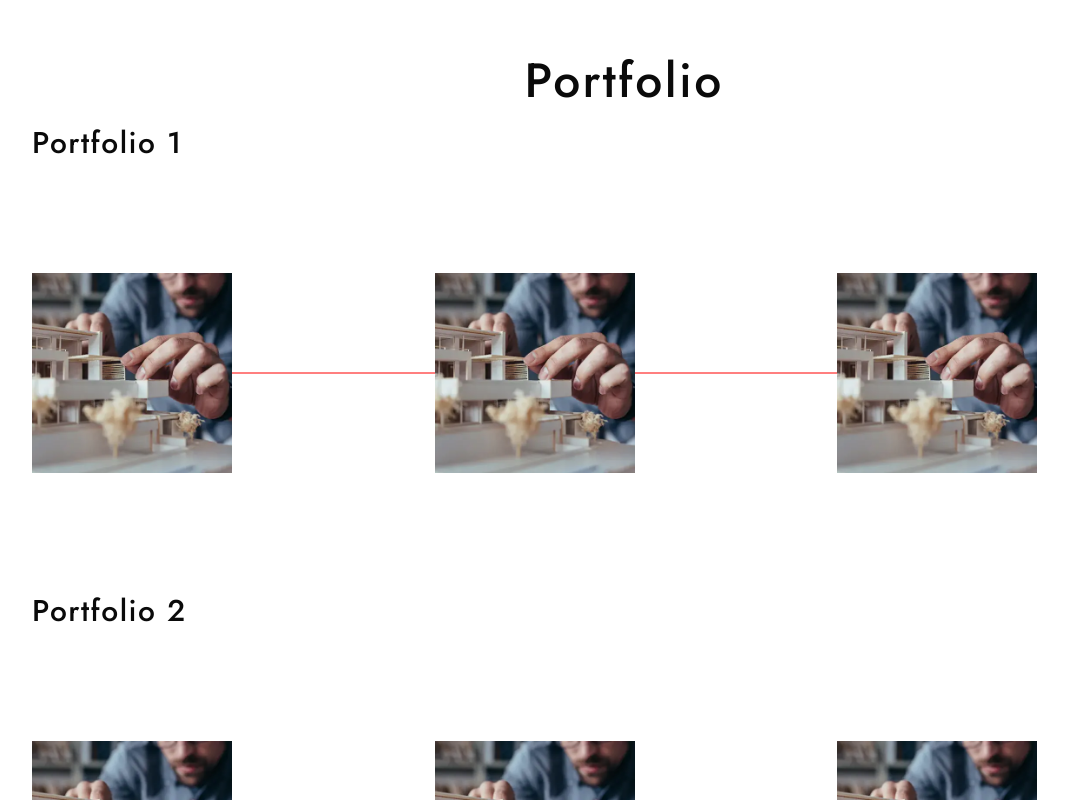
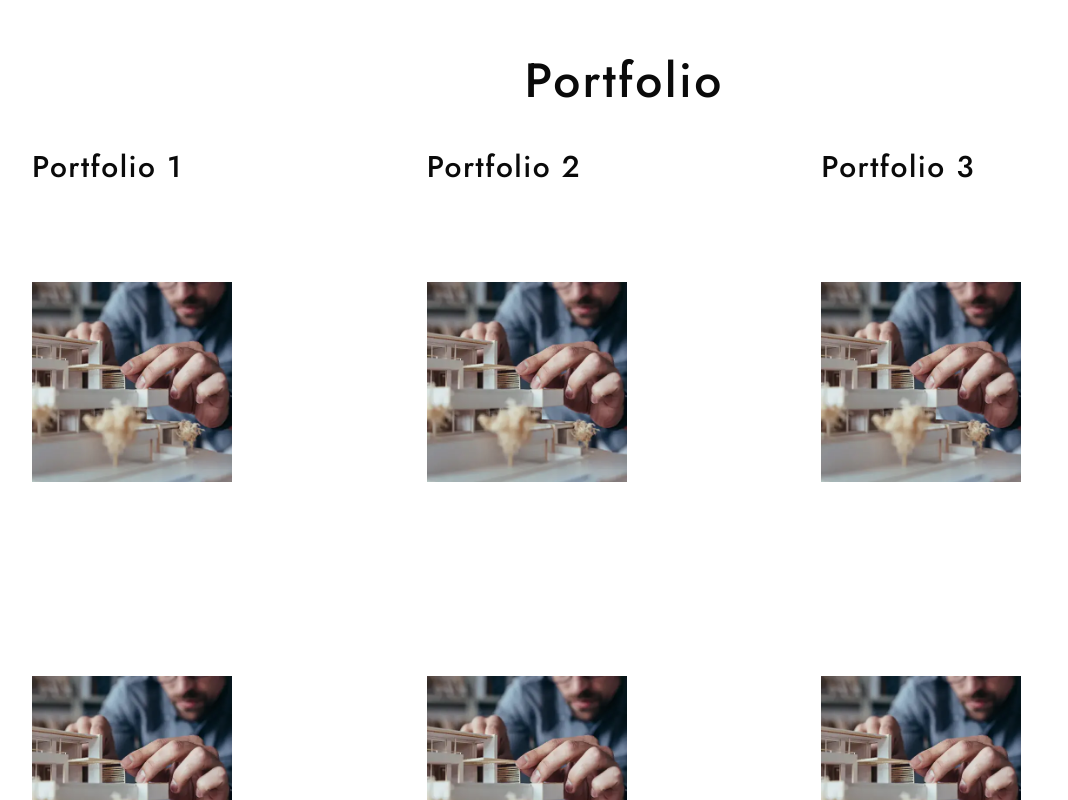
Before and after one commit to ponnu9841/marian-architect, a Next.js app: page / in a window 1280 px wide. Shown: the part 1720-2520 px from the top of the page, without its empty margins (16-1084 px from the left). Built offline with nearby package versions, Linux system fonts and the light colour scheme.

Commit message:
Changes to portfolio with 3 columns

```diff
--- a/next.config.ts
+++ b/next.config.ts
@@ -3,6 +3,12 @@
 const nextConfig: NextConfig = {
   /* config options here */
   reactStrictMode: true,
+  eslint: {
+    ignoreDuringBuilds: true,
+  },
+  typescript: {
+    ignoreBuildErrors: true,
+  },
 };
 
 export default nextConfig;
--- a/src/components/layout/header.tsx
+++ b/src/components/layout/header.tsx
@@ -1,7 +1,7 @@
 import { useEffect, useRef, useState } from "react";
 import NextImage from "../ui/Image";
 import Link from "next/link";
-import { ThemeToggle } from "./ThemeToggle";
+// import { ThemeToggle } from "./ThemeToggle";
 import {
 	Sheet,
 	SheetContent,
@@ -68,15 +68,15 @@
 									<Link
 										key={item.name}
 										href={item.link}
-										className="inline-flex items-center px-1 text-base tracking-wider"
+										className="inline-flex items-center px-1 text-base tracking-wider hover:text-primary trnsition-all duration-300"
 									>
 										{item.name}
 									</Link>
 								</li>
 							))}
-							<div className="ml-5">
+							{/* <div className="ml-5">
 								<ThemeToggle />
-							</div>
+							</div> */}
 						</ul>
 						<div className="md:hidden flex items-center z-50">
 							<Sheet open={isOpen} onOpenChange={setIsOpen}>
@@ -101,7 +101,7 @@
 											<Link
 												key={item.name}
 												href={item.link}
-												className="text-gray-600 hover:text-gray-900 block px-3 py-2 text-base font-medium"
+												className="text-gray-600 hover:text-primary block px-3 py-2 text-base font-medium"
 												onClick={() => setIsOpen(false)}
 											>
 												{item.name}
--- a/src/components/layout/preloader.tsx
+++ b/src/components/layout/preloader.tsx
@@ -1,9 +1,8 @@
 import React, { useEffect, useRef } from "react";
-import { Teko } from "next/font/google";
+import NextImage from "../ui/Image";
 
-const teko = Teko({ subsets: ['latin'] })
 
-export default function PreLoader() {
+export default function LoaderAnimation() {
 	const loaderRef = useRef<HTMLDivElement | null>(null);
 	const preloaderRef = useRef<HTMLDivElement | null>(null);
 
@@ -14,9 +13,32 @@
 		}, 1000);
 	}, []);
 	return (
-		<div id="preloader" ref={preloaderRef} className={teko.className + " text-3xl"}>
+		<div
+			id="preloader"
+			ref={preloaderRef}
+			className="text-3xl"
+		>
 			<div className="loading-text" ref={loaderRef}>
-				Loading
+				<div role="status" className="relative">
+					<svg
+						aria-hidden="true"
+						className="w-[150px] h-[150px] text-gray-200 animate-spin dark:text-gray-600 fill-primary"
+						viewBox="0 0 100 101"
+						fill="none"
+						xmlns="http://www.w3.org/2000/svg"
+					>
+						<path
+							d="M100 50.5908C100 78.2051 77.6142 100.591 50 100.591C22.3858 100.591 0 78.2051 0 50.5908C0 22.9766 22.3858 0.59082 50 0.59082C77.6142 0.59082 100 22.9766 100 50.5908ZM9.08144 50.5908C9.08144 73.1895 27.4013 91.5094 50 91.5094C72.5987 91.5094 90.9186 73.1895 90.9186 50.5908C90.9186 27.9921 72.5987 9.67226 50 9.67226C27.4013 9.67226 9.08144 27.9921 9.08144 50.5908Z"
+							fill="currentColor"
+						/>
+						<path
+							d="M93.9676 39.0409C96.393 38.4038 97.8624 35.9116 97.0079 33.5539C95.2932 28.8227 92.871 24.3692 89.8167 20.348C85.8452 15.1192 80.8826 10.7238 75.2124 7.41289C69.5422 4.10194 63.2754 1.94025 56.7698 1.05124C51.7666 0.367541 46.6976 0.446843 41.7345 1.27873C39.2613 1.69328 37.813 4.19778 38.4501 6.62326C39.0873 9.04874 41.5694 10.4717 44.0505 10.1071C47.8511 9.54855 51.7191 9.52689 55.5402 10.0491C60.8642 10.7766 65.9928 12.5457 70.6331 15.2552C75.2735 17.9648 79.3347 21.5619 82.5849 25.841C84.9175 28.9121 86.7997 32.2913 88.1811 35.8758C89.083 38.2158 91.5421 39.6781 93.9676 39.0409Z"
+							fill="currentFill"
+						/>
+					</svg>
+					<span className="sr-only">Loading...</span>
+                    <NextImage src="/logo.png" className="aspect-square max-w-[100px] absolute left-1/2 top-1/2 -translate-x-1/2 -translate-y-1/2" />
+				</div>
 			</div>
 		</div>
 	);
--- a/src/components/section/portfolio/index.tsx
+++ b/src/components/section/portfolio/index.tsx
@@ -19,27 +19,27 @@
 export default function Portfolio() {
 	return (
 		<div className="container my-24">
-			<Heading title="Portfolio" variant="h2" className="text-center" />
+			<Heading title="Portfolio" variant="h2" className="text-center mb-6" />
+			<div className="flex gap-6">
 				{portfolios.map((portfolio, index) => (
-				<div className="mt-5" key={index}>
+					<div className="mt-5 w-full md:w-[calc(33.33%-1.5rem)]" key={index}>
+						<div className="relative">
+							{/* <div className="absolute w-[1.5px] h-2/3 left-0 top-0 bg-primary mt-36"></div> */}
 							<Heading title={portfolio.title} variant="h3" className="mb-3" />
-					<div
-						className="relative grid grid-cols-1 md:grid-cols-2 lg:grid-cols-3 gap-6"
-						key={index}
-					>
-						<div className="absolute top-1/2 -translate-y-1/2 bg-primary h-[1px] w-[calc(66%+1.5rem)] z-10"></div>
+							<div className="flex flex-col gap-6" key={index}>
 								{portfolio.images.map((image, index2) => (
-							<div key={index2}>
 									<NextImage
 										src={image}
-									className="aspect-square md:max-w-[200px] hover:max-w-full md:min-h-[400px] z-20 transition-all duration-300"
+										className="aspect-square md:max-w-[200px] hover:max-w-full md:min-h-[370px] z-20 transition-all duration-300 flex justify-center"
 										imageClassName="object-cover md:object-contain transition-all duration-300"
+										key={index2}
 									/>
+								))}
+							</div>
+						</div>
 					</div>
 				))}
 			</div>
 		</div>
-			))}
-		</div>
 	);
 }
--- a/src/pages/_app.tsx
+++ b/src/pages/_app.tsx
@@ -3,7 +3,6 @@
 import type { AppProps } from "next/app";
 import { jost } from "../utils/fonts";
 import { ThemeProvider } from "@/components/theme-provider";
-import Layout from "@/components/layout";
 import CustomCursor from "@/components/custom-cursor";
 
 //eslint-disable-next-line
@@ -26,7 +25,7 @@
 					enableSystem
 					disableTransitionOnChange
 				>
-					<Layout>{getLayout(<Component {...pageProps} />)}</Layout>
+					{getLayout(<Component {...pageProps} />)}
 					<CustomCursor />
 				</ThemeProvider>
 			</div>
--- a/src/pages/index.tsx
+++ b/src/pages/index.tsx
@@ -1,3 +1,4 @@
+import Layout from "@/components/layout";
 import About from "@/components/section/about";
 import Banner from "@/components/section/banner";
 import Portfolio from "@/components/section/portfolio";
@@ -16,3 +17,7 @@
 		</>
 	);
 }
+
+Home.getLayout = function getLayout(page: React.ReactElement) {
+	return <Layout>{page}</Layout>;
+};
```
Lines whose indentation alone changed are shown as unchanged.
